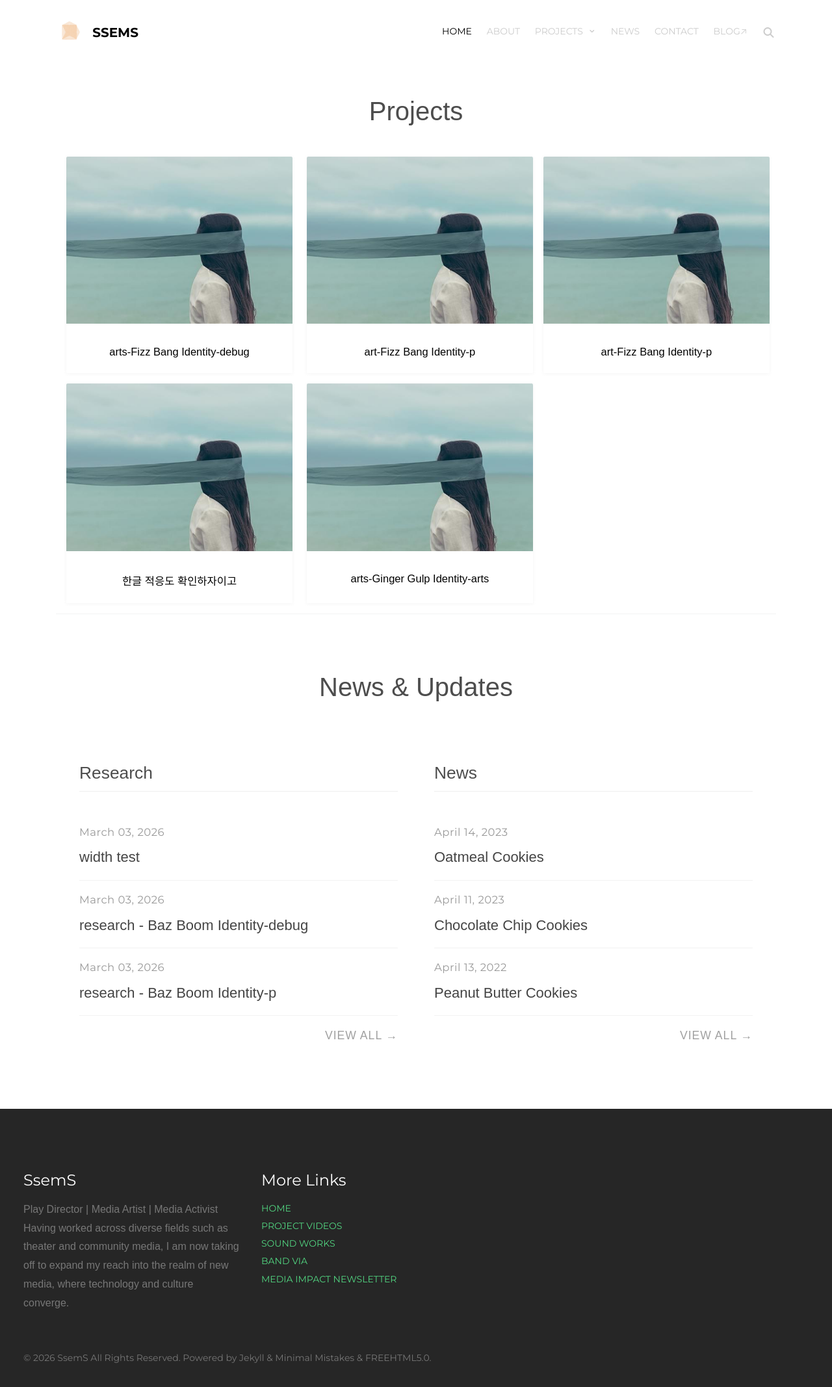
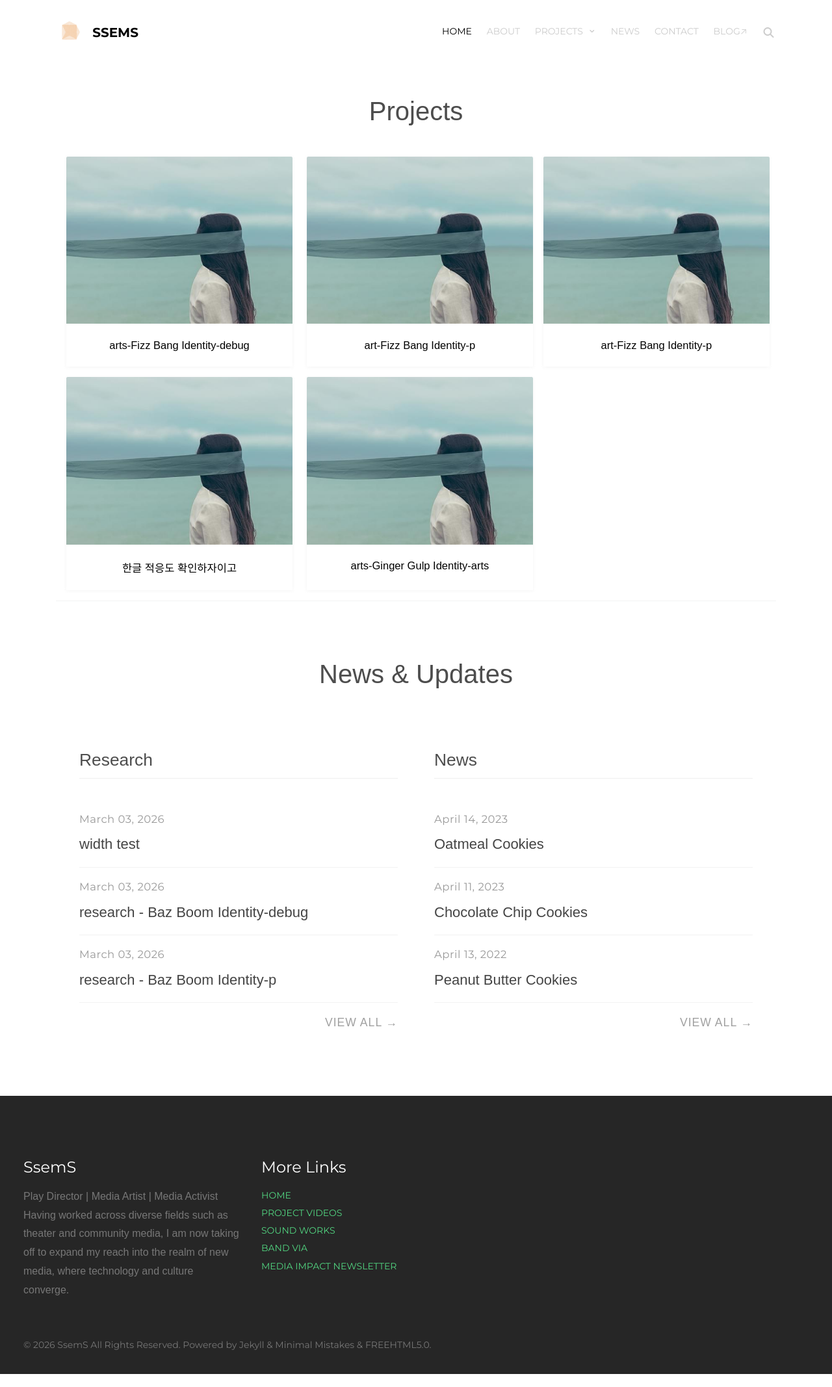
Before and after one commit to grimzaeye/grimzaeye.github.io, a Jekyll site: the page built from _pages/home.md, in a window 1280 px wide. Shown: the whole page at 65% size. Built offline with Jekyll 4.4.1, drawn with Linux system fonts in a browser that asks for light colours; cached includes are drawn as plain includes; some web fonts are replaced.

```diff
--- a/assets/css/main.scss
+++ b/assets/css/main.scss
@@ -601,8 +601,10 @@
   .archive__item-title {
     font-size: 0.75rem !important;
     font-family: 'Spoqa Han Sans Neo', sans-serif !important;
-    font-weight: 200 !important;
-    margin: 15px 0 0px;
+    font-weight: 300 !important;
+    /* 한 단계 더 굵게 */
+    margin: 5px 0 0px;
+    /* 이미지와 더 가깝게 여백 줄임 */
 
     a {
       color: inherit !important;
@@ -610,6 +612,13 @@
       font-size: inherit !important;
       font-family: inherit !important;
       font-weight: inherit !important;
+      transition: color 0.3s ease !important;
+
+      &:hover {
+        color: #00a651 !important;
+        /* 녹색 hover 효과 */
+        opacity: 1;
+      }
     }
   }
 
@@ -676,15 +685,16 @@
 
   a {
     font-family: 'Spoqa Han Sans Neo', sans-serif !important;
-    font-weight: 200 !important;
-    /* 얇은 두께 지정 */
+    font-weight: 300 !important;
+    /* 한 단계 굵게 지정 */
     color: #444 !important;
     text-decoration: none !important;
-    transition: all 0.3s ease;
+    transition: color 0.3s ease !important;
 
     &:hover {
-      color: #000 !important;
-      opacity: 0.7;
+      color: #00a651 !important;
+      /* 녹색 hover 효과 */
+      opacity: 1;
     }
   }
 }
```
